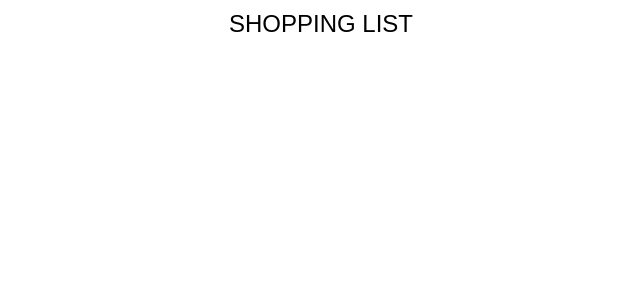
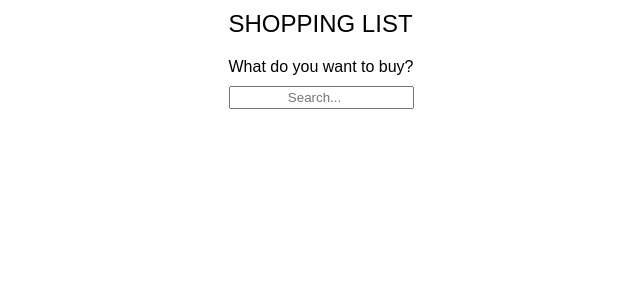
Before and after one commit to ttaannjjaa/shoppinglist_app, a React (Create React App) app: page / in a window 1280 px wide. Shown: the top 300 px of the page, without its empty margins (319-959 px from the left). Built offline with nearby package versions, Linux system fonts and the light colour scheme; no server answers.

Commit message:
add searchbar

```diff
--- a/src/App.js
+++ b/src/App.js
@@ -2,6 +2,7 @@
 import styled from 'styled-components';
 import { useEffect, useState } from 'react';
 import { useImmer } from 'use-immer';
+import Searchbar from './Searchbar';
 
 export default function App() {
   const [items, updateItems] = useImmer([]);
@@ -25,8 +26,11 @@ export default function App() {
   return (
     <AppContainer>
       <header>SHOPPING LIST</header>
+      <Searchbar />
     </AppContainer>
   );
+
+  function showSearchResults() {}
 }
 
 const AppContainer = styled.main`
--- /dev/null
+++ b/src/Searchbar.js
@@ -0,0 +1,28 @@
+import styled from 'styled-components';
+
+export default function Searchbar({ showSearchResults }) {
+  return (
+    <SearchContainer>
+      <label htmlFor="searchfield" name="searchfield">
+        What do you want to buy?
+      </label>
+      <input
+        id="searchfield"
+        name="searchfield"
+        type="search"
+        placeholder="Search..."
+        onChange={showSearchResults}
+      ></input>
+    </SearchContainer>
+  );
+}
+
+const SearchContainer = styled.form`
+  display: grid;
+  gap: 10px;
+
+  input {
+    padding: 2px;
+    text-align: center;
+  }
+`;
```
